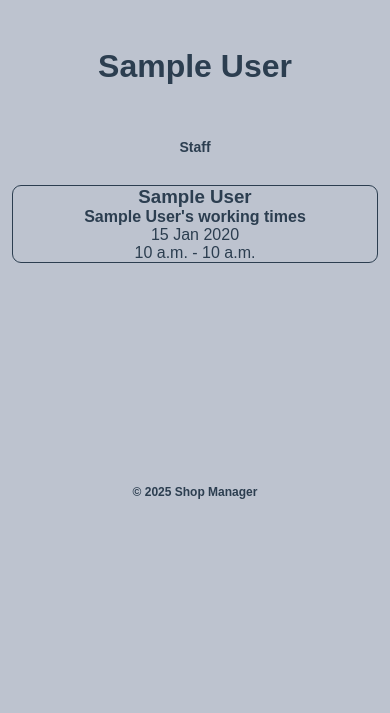
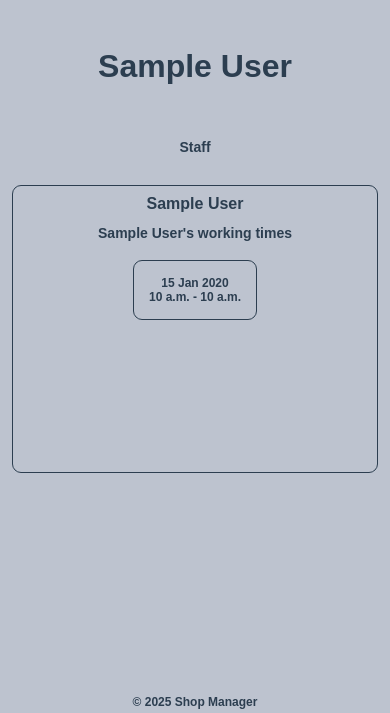
Before and after one commit to Ashkantvn/shop-manager, a Django app: page /accounts/profile/ in a window 390 px wide. Shown: the top 713 px of the page. Run offline with Django 5.2, Linux system fonts and the light colour scheme; a user stored in the database is signed in; tables that the repository leaves empty hold one stand-in row (values such as "Sample post"); parts of the project's set-up code (start-up, migrations or seed data) failed here and were passed over.

Commit message:
Create manager profile style(phone version)

```diff
--- a/core/static/css/accounts.css
+++ b/core/static/css/accounts.css
@@ -29,12 +29,46 @@ form{
   font-size: 14px;
   margin-bottom: 2.1em;
 }
+.profile-h3{
+  font-size: 16px;
+  margin: 0.6em 0 0.7em 0;
+}
+.profile-h4{
+  margin-bottom: 1.4em;
+  font-size: 14px;
+}
 .worker-card{
   border: 1px solid #2C3E50;
   border-radius: 9px;
   width: 93.6vw;
   margin-inline:auto;
+  height: 18em;
 }
+.profile-grid{
+  overflow: scroll;
+  height: 74%;
+  display: grid;
+  grid-template-columns: 1fr 1fr;
+  gap: 1.6em 0;
+}
+.profile-li-card{
+  font-size: 12px;
+  font-weight: bold;
+  border: 1px solid #2C3E50;
+  border-radius: 9px;
+  width: 32vw;
+  height: 5em;
+  align-content: center;
+  margin-inline: auto;
+}
+.profile-workers-list{
+  display: flex;
+  flex-direction: column;
+  align-items: center;
+  gap: 2em;
+
+}
+
 
 @media screen and (min-width: 600px) and (max-width: 900px) {
   form{
--- /dev/null
+++ b/core/static/js/accounts.js
@@ -0,0 +1,9 @@
+// Profile codes
+const profile_grids = document.querySelectorAll(".profile-grid")
+
+
+profile_grids.forEach(profile_grid=>{
+        if (profile_grid.children.length === 1)
+            profile_grid.style.gridTemplateColumns= "1fr";
+    }
+)
--- a/core/templates/accounts/partials/show_working_times.html
+++ b/core/templates/accounts/partials/show_working_times.html
@@ -1,5 +1,8 @@
-{% for working_time in working_times %}
-        <li>{{working_time.created_date|date:'d M Y'}}<br/> {{working_time.start_time}} - {{working_time.end_time}}</li>
-        {% empty %}
-        <li> No working time founded for this user </li>
-{% endfor %}
+<h4 class="profile-h4"> {{worker}}'s working times </h4>
+<ul class="profile-grid">
+        {% for working_time in working_times %}
+                <li class="profile-li-card">{{working_time.created_date|date:'d M Y'}}<br/> {{working_time.start_time}} - {{working_time.end_time}}</li>
+                {% empty %}
+                <li class="profile-li-card"> No work schedule is available for this user. </li>
+        {% endfor %}
+</ul>
--- a/core/templates/accounts/profile.html
+++ b/core/templates/accounts/profile.html
@@ -1,5 +1,5 @@
 {% extends "accounts/account-layout.html" %}
-
+{% load static %}
 
 
 
@@ -7,11 +7,10 @@
 
     {% if profile.worker %}
 
-    <p>{{ profile.worker }}</p>
+        <h1 class="profile-h1">{{ profile.worker }}</h1>
 
         {# Show all working times #}
         {% include "accounts/partials/show_working_times.html" with working_times=profile.working_times %}
-
 
     {% endif %}
 
@@ -21,20 +20,21 @@
 
         {# Show all workers informations #}
         <h2 class="profile-h2">Staff</h2>
+        <div class="profile-workers-list">
             {% for worker in profile.workers %}
             <div class="worker-card">
-            <h3>{{worker}}</h3>
+                <h3 class="profile-h3">{{worker}}</h3>
 
                 {# Show all working times #}
-            <h4> {{worker}}'s working times </h4>
-            <ul>
                 {% include "accounts/partials/show_working_times.html" with working_times=worker.working_times.all %}
-            </ul>
             </div>
             {% endfor %}
+        </div>
 
     {% endif %}
 
+{% endblock %}
 
-
-{% endblock %}
+{% block script %}
+<script src="{% static 'js/accounts.js' %}"></script>
+{% endblock script %}
```
Lines whose indentation alone changed are shown as unchanged.
